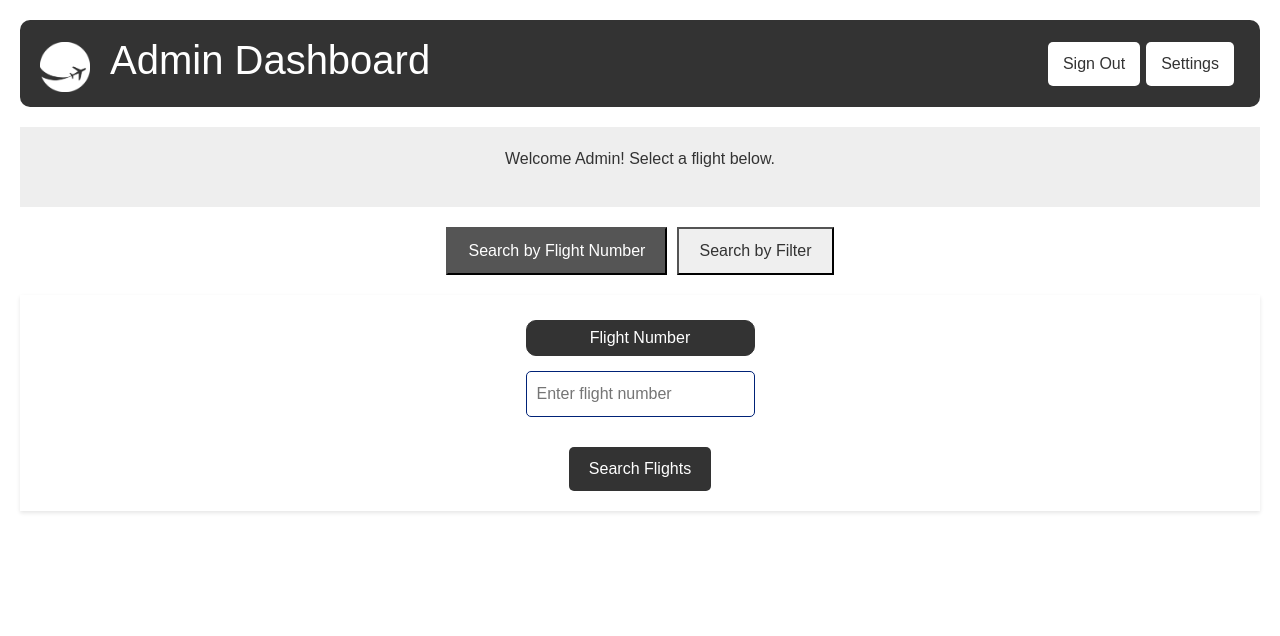
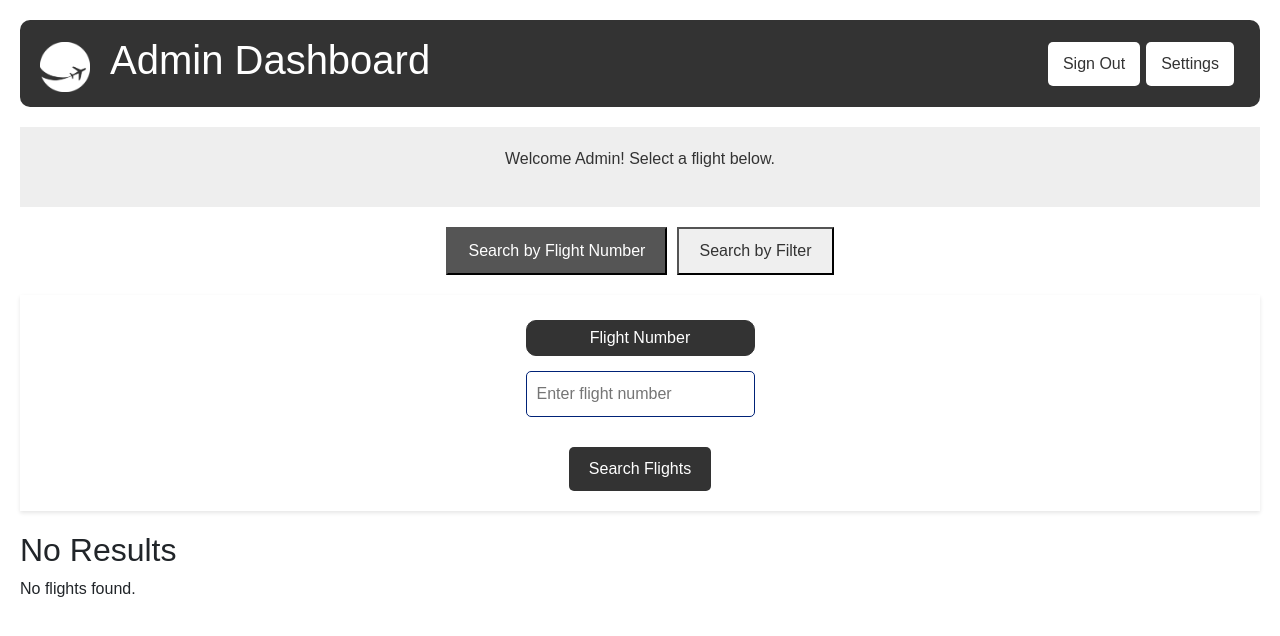
Before and after one commit to erayozturkk/AirlineManagement, a React (Create React App) app in the folder roster-app/client/: page /dashboard in a window 1280 px wide. Shown: the top 636 px of the page. Built offline with nearby package versions, Linux system fonts and the light colour scheme; sample sign-in values are in the browser's storage.

Commit message:
Update form validation and error handling in DashboardAdmin.js, SeatMap.js, SignUp.js, and Flight_Info.js

```diff
--- a/roster-app/client/src/DashboardAdmin.js
+++ b/roster-app/client/src/DashboardAdmin.js
@@ -19,6 +19,10 @@ const DashboardAdmin = () => {
 
     const handleSearch = async (event) => {
         event.preventDefault();
+        if ((year || month || day) && (!year || !month || !day)) {
+            alert("Invalid Date Format, please provide a complete date.");
+            return;
+        }
         const date = (year && month && day) ? `${year}-${day.padStart(2, '0')}-${month.padStart(2, '0')}` : '';
         const flight_num = flightNumber.toUpperCase();
         const dep_airport_code = departureAirport.toUpperCase();
@@ -239,6 +243,13 @@ const DashboardAdmin = () => {
                         </ul>
                     </div>
                 )}
+                {searchResults && searchResults.length === 0 && (
+                    <div>
+                        <h2>No Results</h2>
+                        <p>No flights found.</p>
+                    </div>
+                )
+                }
             </div>
         </div>
     );
--- a/roster-app/client/src/SeatMap.js
+++ b/roster-app/client/src/SeatMap.js
@@ -74,7 +74,7 @@ const SeatingSection = ({ classType, seatingPlan, startRow, passengers }) => {
                                             key={seatIndex}
                                             id={seatId}
                                             className={`seat ${passenger ? 'occupied' : ''}`}
-                                            title={passenger ? `${passenger.name}, ${passenger.age}, ${passenger.gender}` : ''}
+                                            title={passenger ? `Name: ${passenger.name}, Age: ${passenger.age}, Gender: ${passenger.gender}, ID: ${passenger.id}` : 'Available'}
                                         >
                                             {seatId}
                                         </div>
--- a/roster-app/client/src/SignUp.js
+++ b/roster-app/client/src/SignUp.js
@@ -28,6 +28,7 @@ const SignUpPage = () => {
         const specialChar = /[!@#$%^&*(),.?":{}|<>]/.test(password);
 
         setPasswordValidations({ length, uppercase, specialChar });
+
     };
 
     const handleChange = (e) => {
@@ -54,6 +55,11 @@ const SignUpPage = () => {
 
     const handleSubmit = async (e) => {
         e.preventDefault();
+        const { length, uppercase, specialChar } = passwordValidations;
+        if (!length || !uppercase || !specialChar) {
+            alert("Password does not meet the requirements. Please ensure it is 8-16 characters long, contains at least one uppercase letter, and one special character.");
+            return;
+        }
         if (password !== confirmPassword) {
             console.error("Passwords don't match!");
             alert("Passwords don't match! Please try again.");
```
Also changed, not shown: 1 other file (tests, documents, lock files or other folders).
